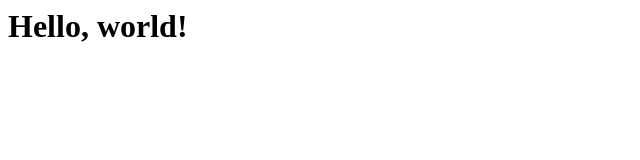
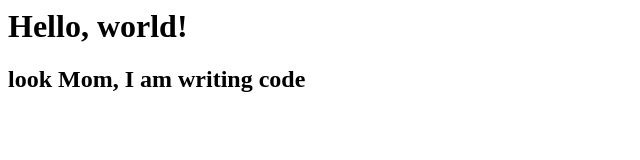
Before and after one commit to llcoolj84/W1d1-jun-2017, a plain HTML site: page index.html in a window 1280 px wide. Shown: the whole page, without its empty margins (0-640 px from the left). Drawn offline with Linux system fonts and the light colour scheme.

Commit message:
look mom

```diff
--- a/index.html
+++ b/index.html
@@ -2,7 +2,7 @@
     <head></head>
     <body>
         <h1>Hello, world!</h1>
-
+         <h2>look Mom, I am writing code</h2>
 
     </body>
 </html>
```
